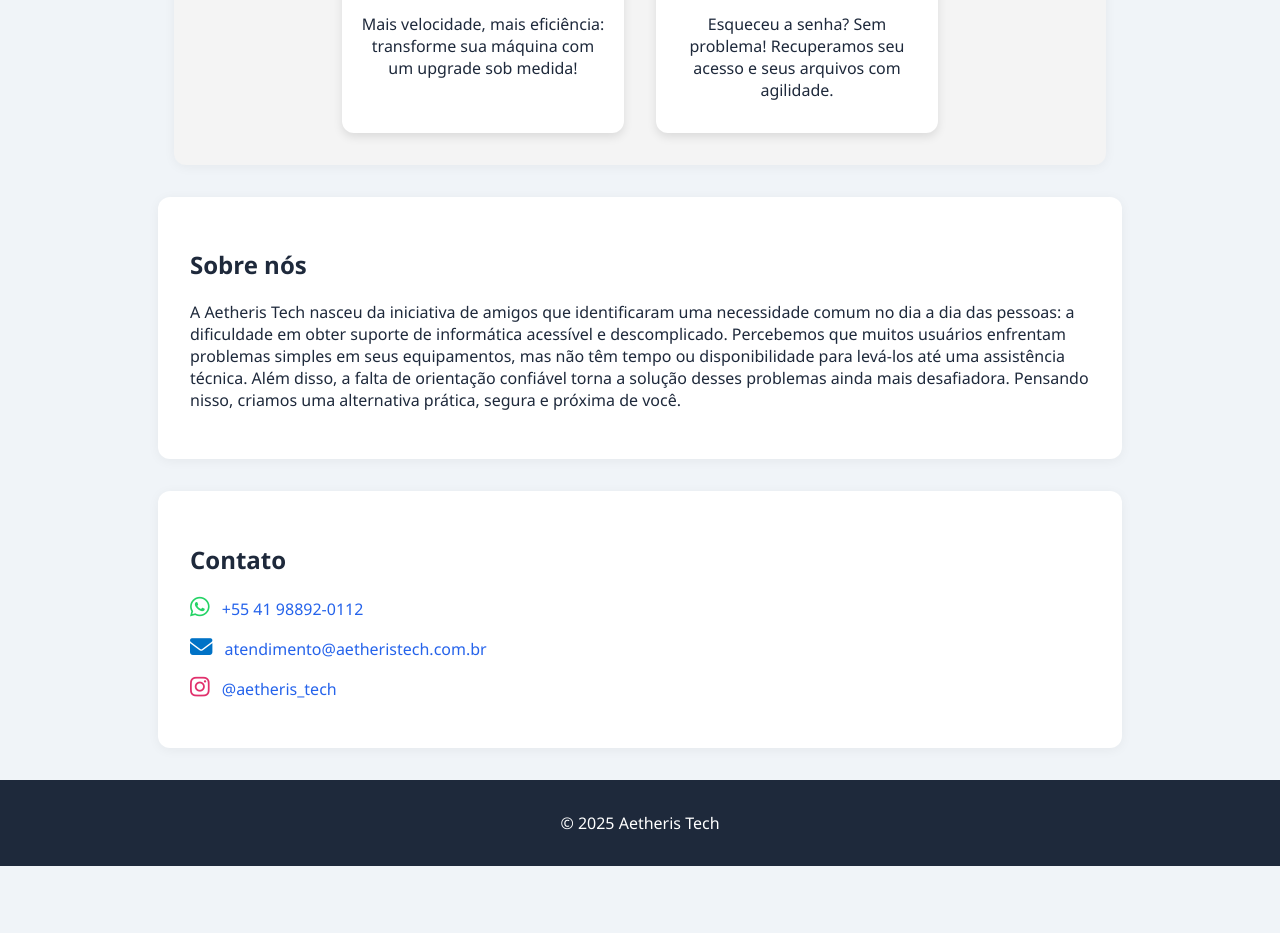
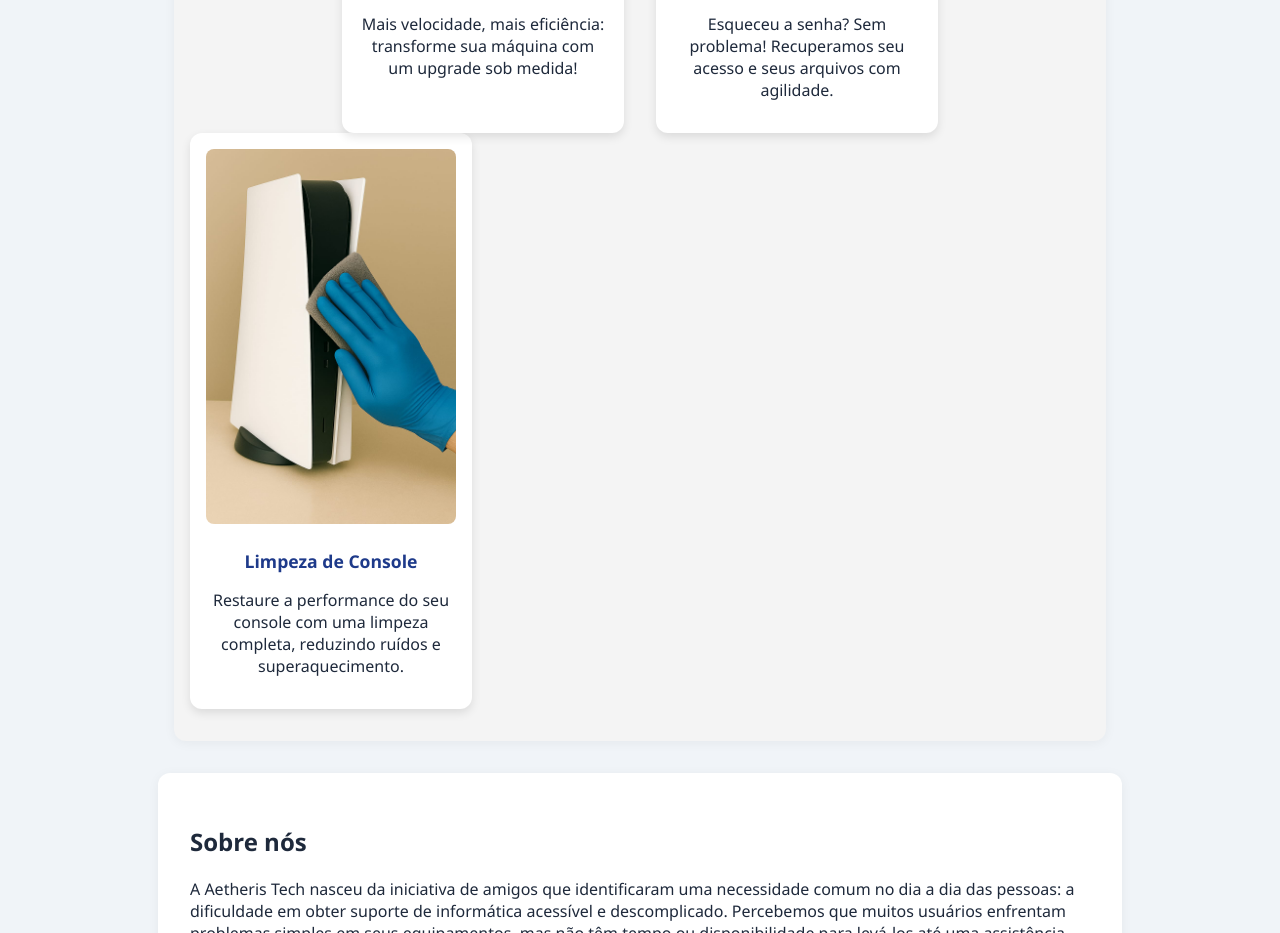
Before and after one commit to AetherisTech/PageAetheris, a plain HTML site: page index.html in a window 1280 px wide. Shown: the part 1344-2277 px from the top of the page. Before the commit the page ends 2210 px from the top, so only its background shows below. Drawn offline with Linux system fonts and the light colour scheme.

Commit message:
Update index.html

```diff
--- a/index.html
+++ b/index.html
@@ -50,6 +50,11 @@
       <p>Esqueceu a senha? Sem problema! Recuperamos seu acesso e seus arquivos com agilidade.</p>
     </div>
   </div>
+    <div class="servico">
+     <img src="imagens/console.png" alt="Limpeza de Console" class="zoom-image">
+     <h3>Limpeza de Console</h3>
+     <p>Restaure a performance do seu console com uma limpeza completa, reduzindo ruídos e superaquecimento.</p>
+    </div>
 </section>
 
 <section id="sobre">
```
